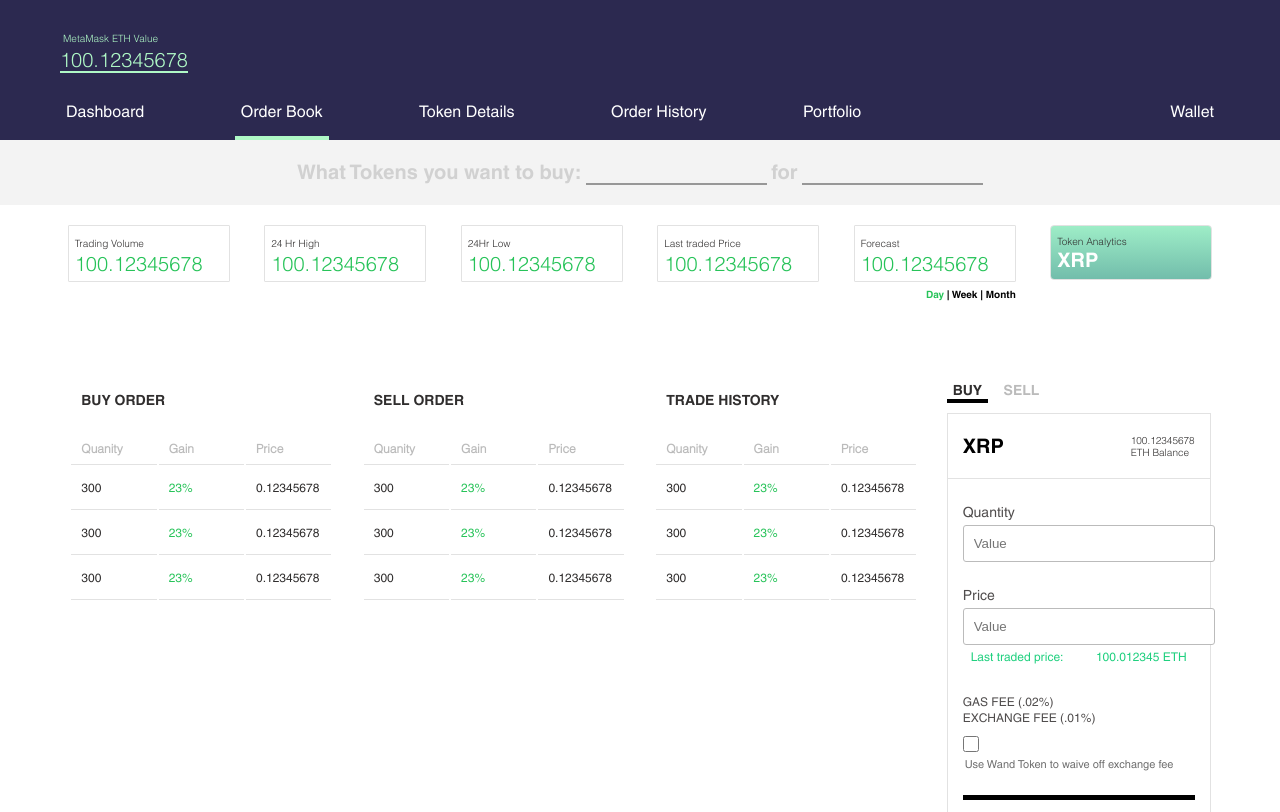
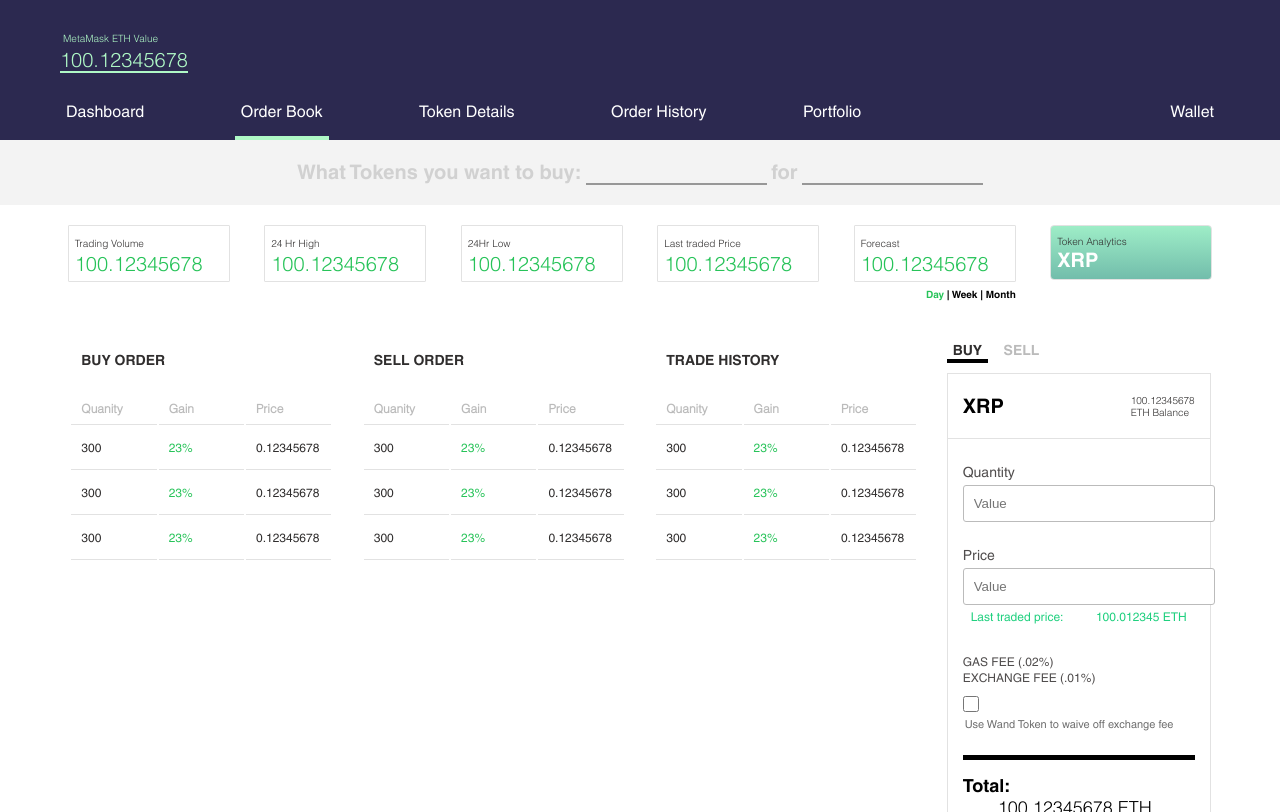
Before and after one commit to Shashankchitranshi/WandX, a plain HTML site: page order-book.html in a window 1280 px wide. Shown: the part 69-881 px from the top of the page. Drawn offline with Linux system fonts and the light colour scheme.

Commit message:
new padding changes

```diff
--- a/css/pages/_order-book.scss
+++ b/css/pages/_order-book.scss
@@ -126,27 +126,27 @@ body {
                 margin: 0;
             }
         }
-        .day-holder{
+        .day-holder {
             display: inline-block;
             vertical-align: top;
             margin: 0px 15px;
             width: 12.66%;
-          .price{
+            .price {
                 margin: 0;
                 width: 100%;
-            p{
+                p {
                     text-align: left;
                     font-size: 20px;
                     font-family: Helvetica-Light;
                     margin: 0;
                 }
             }
-          p{
+            p {
                 margin: 6px 0 0 0;
                 text-align: right;
                 font-size: 10px;
                 font-family: Helvetica-Bold;
-            span{
+                span {
                     font-size: 10px;
                     font-family: Helvetica-Bold;
                     color: #27C359;
@@ -170,7 +170,7 @@ body {
     }
     .order-tables {
         text-align: center;
-        padding: 40px;
+        padding: 0 40px 40px;
         .table-holder {
             width: 22%;
             margin: 0px 12px;
```
Also changed, not shown: css/style.css, 1 other file. Lines whose indentation alone changed are shown as unchanged.
